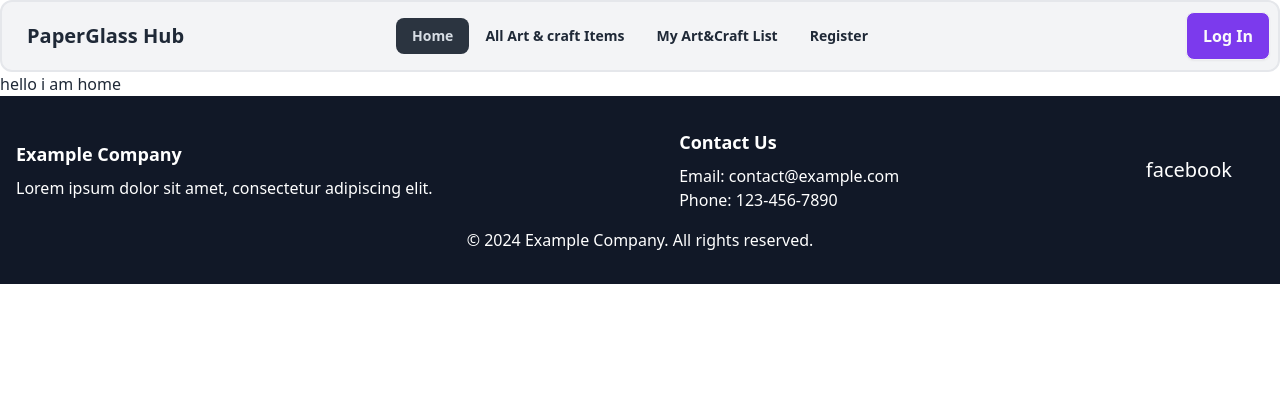
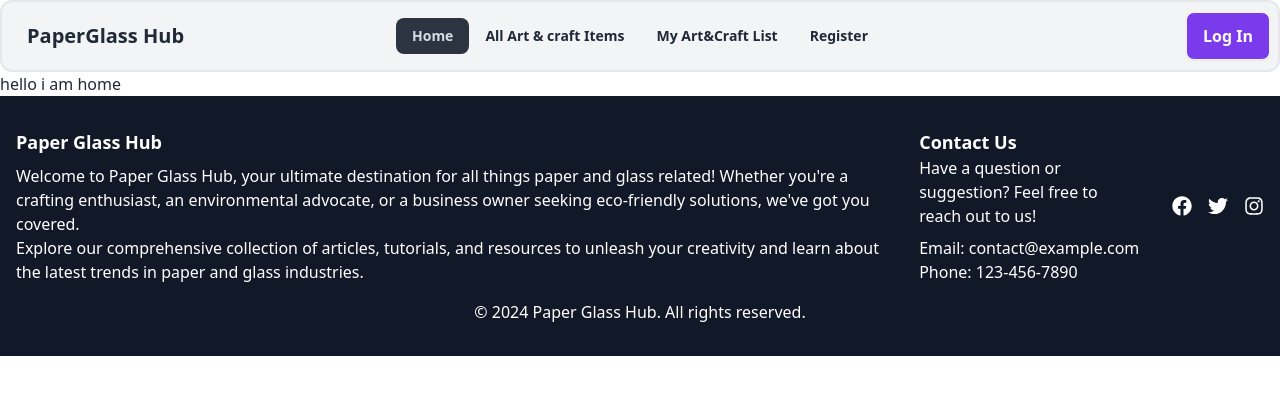
Before and after one commit to theashrafislam/paper-glass-hub-font, a React (Vite) app: page / in a window 1280 px wide. Shown: the top 394 px of the page. Built offline with nearby package versions, Linux system fonts and the light colour scheme; no server answers.

Commit message:
not found page setup is complate

```diff
--- /dev/null
+++ b/src/Components/Banner.jsx
@@ -0,0 +1,41 @@
+import slide1 from "../assets/slide1.jpg";
+import slide2 from "../assets/slide2.jpg";
+import slide3 from "../assets/slide3.jpg";
+import slide4 from "../assets/slide4.jpg";
+
+const Banner = () => {
+    return (
+        <div className="carousel w-full">
+            <div id="slide1" className="carousel-item relative w-full">
+                <img src="https://daisyui.com/images/stock/photo-1625726411847-8cbb60cc71e6.jpg" className="w-full" />
+                <div className="absolute flex justify-between transform -translate-y-1/2 left-5 right-5 top-1/2">
+                    <a href="#slide4" className="btn btn-circle">❮</a>
+                    <a href="#slide2" className="btn btn-circle">❯</a>
+                </div>
+            </div>
+            <div id="slide2" className="carousel-item relative w-full">
+                <img src="https://daisyui.com/images/stock/photo-1609621838510-5ad474b7d25d.jpg" className="w-full" />
+                <div className="absolute flex justify-between transform -translate-y-1/2 left-5 right-5 top-1/2">
+                    <a href="#slide1" className="btn btn-circle">❮</a>
+                    <a href="#slide3" className="btn btn-circle">❯</a>
+                </div>
+            </div>
+            <div id="slide3" className="carousel-item relative w-full">
+                <img src="https://daisyui.com/images/stock/photo-1414694762283-acccc27bca85.jpg" className="w-full" />
+                <div className="absolute flex justify-between transform -translate-y-1/2 left-5 right-5 top-1/2">
+                    <a href="#slide2" className="btn btn-circle">❮</a>
+                    <a href="#slide4" className="btn btn-circle">❯</a>
+                </div>
+            </div>
+            <div id="slide4" className="carousel-item relative w-full">
+                <img src="https://daisyui.com/images/stock/photo-1665553365602-b2fb8e5d1707.jpg" className="w-full" />
+                <div className="absolute flex justify-between transform -translate-y-1/2 left-5 right-5 top-1/2">
+                    <a href="#slide3" className="btn btn-circle">❮</a>
+                    <a href="#slide1" className="btn btn-circle">❯</a>
+                </div>
+            </div>
+        </div>
+    );
+};
+
+export default Banner;
--- a/src/Components/Footer.jsx
+++ b/src/Components/Footer.jsx
@@ -1,30 +1,34 @@
+import { FaFacebook, FaInstagram, FaTwitter } from "react-icons/fa";
+
 const Footer = () => {
   return (
     <footer className="bg-gray-900 text-white py-8">
-      <div className="container mx-auto flex flex-col lg:flex-row items-center justify-between px-4">
+      <div className="container mx-auto flex flex-col gap-8 lg:flex-row items-center justify-between px-4">
         <div className="mb-4 lg:mb-0">
-          <h3 className="text-lg font-bold">Example Company</h3>
-          <p className="mt-2">Lorem ipsum dolor sit amet, consectetur adipiscing elit.</p>
+          <h3 className="text-lg font-bold">Paper Glass Hub</h3>
+          <p className="mt-2">Welcome to Paper Glass Hub, your ultimate destination for all things paper and glass related! Whether you're a crafting enthusiast, an environmental advocate, or a business owner seeking eco-friendly solutions, we've got you covered.</p>
+          <p>Explore our comprehensive collection of articles, tutorials, and resources to unleash your creativity and learn about the latest trends in paper and glass industries.</p>
         </div>
         <div className="mb-4 lg:mb-0">
           <h3 className="text-lg font-bold">Contact Us</h3>
+          <p>Have a question or suggestion? Feel free to reach out to us!</p>
           <p className="mt-2">Email: contact@example.com</p>
           <p>Phone: 123-456-7890</p>
         </div>
         <div className="flex space-x-4">
-          <a href="https://facebook.com/example" target="_blank" rel="noopener noreferrer" className="text-xl">
-            facebook
+          <a href="#" target="_blank" rel="noopener noreferrer" className="text-xl">
+          <FaFacebook />
           </a>
-          <a href="https://twitter.com/example" target="_blank" rel="noopener noreferrer" className="text-xl">
-
+          <a href="#" target="_blank" rel="noopener noreferrer" className="text-xl">
+          <FaTwitter />
           </a>
-          <a href="https://instagram.com/example" target="_blank" rel="noopener noreferrer" className="text-xl">
-            <i className="fab fa-instagram"></i>
+          <a href="#" target="_blank" rel="noopener noreferrer" className="text-xl">
+          <FaInstagram />
           </a>
         </div>
       </div>
       <div className="text-center mt-4">
-        <p>&copy; {new Date().getFullYear()} Example Company. All rights reserved.</p>
+        <p>&copy; {new Date().getFullYear()} Paper Glass Hub. All rights reserved.</p>
       </div>
     </footer>
   );
--- a/src/Layout/Root.jsx
+++ b/src/Layout/Root.jsx
@@ -4,9 +4,11 @@ import Footer from "../Components/Footer";
 
 const Root = () => {
     return (
-        <div className="max-w-7xl mx-auto">
-            <Navbar></Navbar>
-            <Outlet></Outlet>
+        <div>
+            <div className="max-w-7xl mx-auto">
+                <Navbar></Navbar>
+                <Outlet></Outlet>
+            </div>
             <Footer></Footer>
         </div>
     );
```
